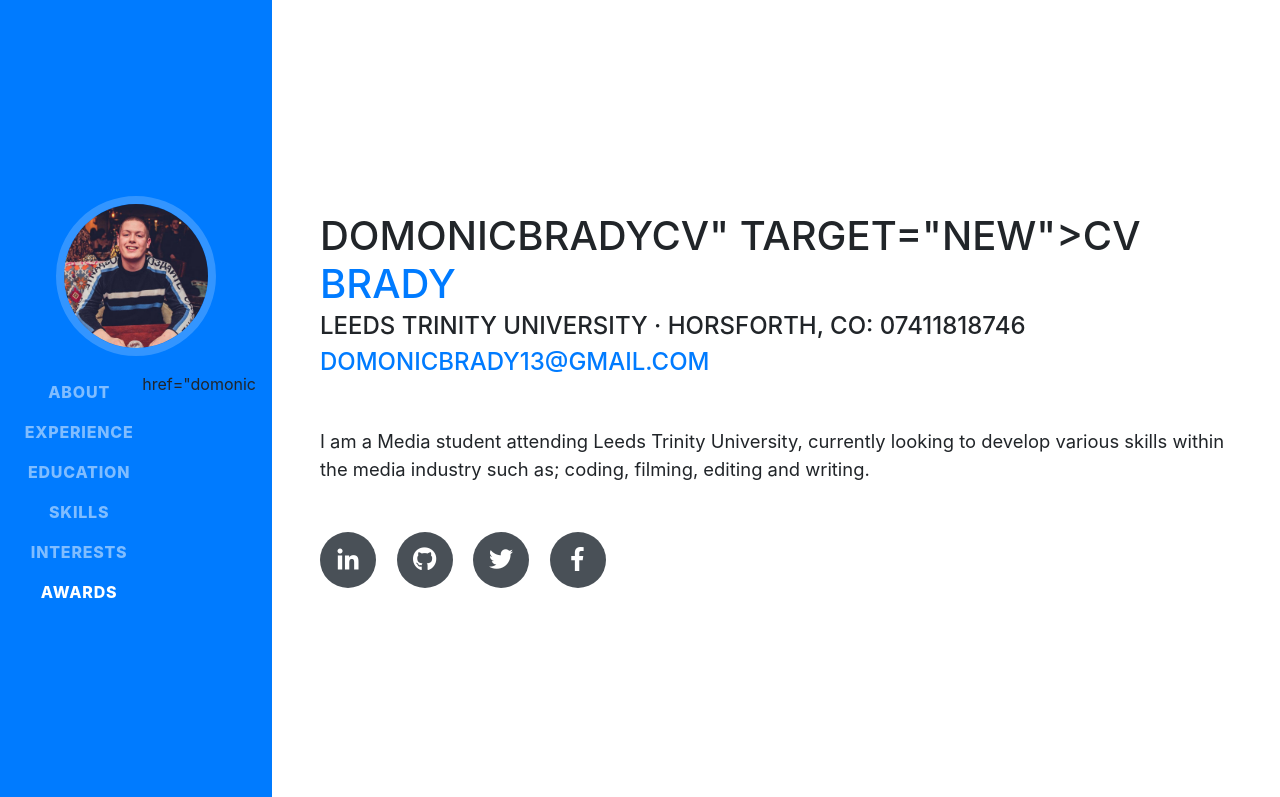
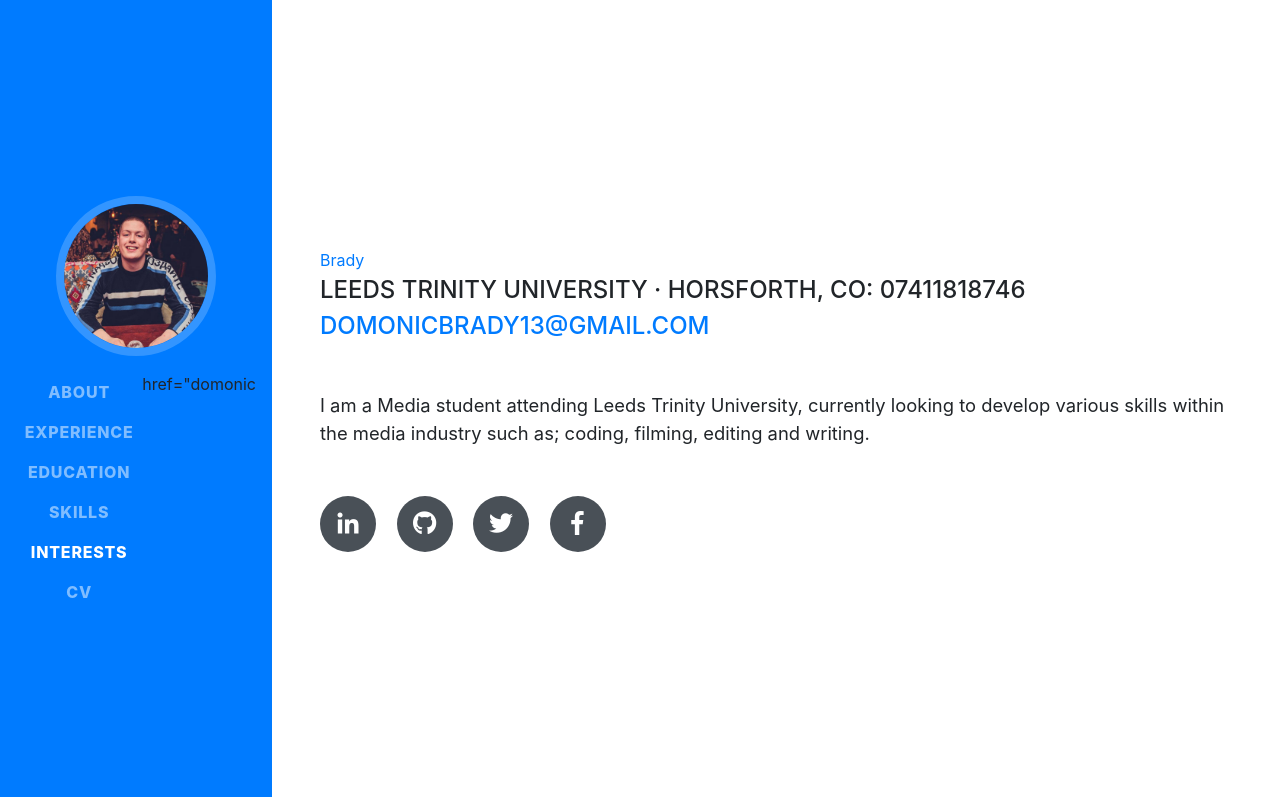
Before and after one commit to Bradylicious/Bradylicious.github.io, a website with bundled scripts: page index.html in a window 1280 px wide. Shown: the top 797 px of the page. Built offline with nearby package versions, Linux system fonts and the light colour scheme; a web font is replaced by a local one.

Commit message:
Update index.html

```diff
--- a/index.html
+++ b/index.html
@@ -53,7 +53,7 @@
             <a class="nav-link js-scroll-trigger" href="#interests">Interests</a>
           </li>
           <li class="nav-item">
-            <a class="nav-link js-scroll-trigger" href="#awards">Awards</a>
+            <a class="nav-link js-scroll-trigger" href="DomonicBradyCV.pdf" target="new">CV</a>
           </li>
         </ul>
         href="domonic
@@ -64,7 +64,6 @@
 
       <section class="resume-section p-3 p-lg-5 d-flex d-column" id="about">
         <div class="my-auto">
-          <h1 class="mb-0">DomonicBradyCV" target="new">cv</a>
             <span class="text-primary">Brady</span>
           </h1>
           <div class="subheading mb-5">Leeds Trinity University · Horsforth, CO: 07411818746
```
